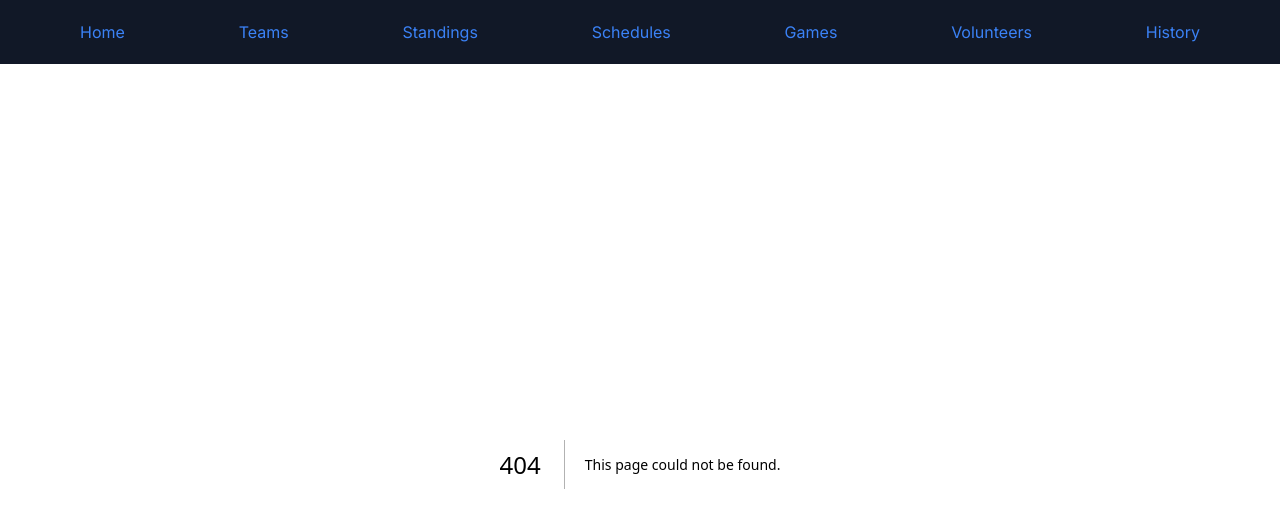
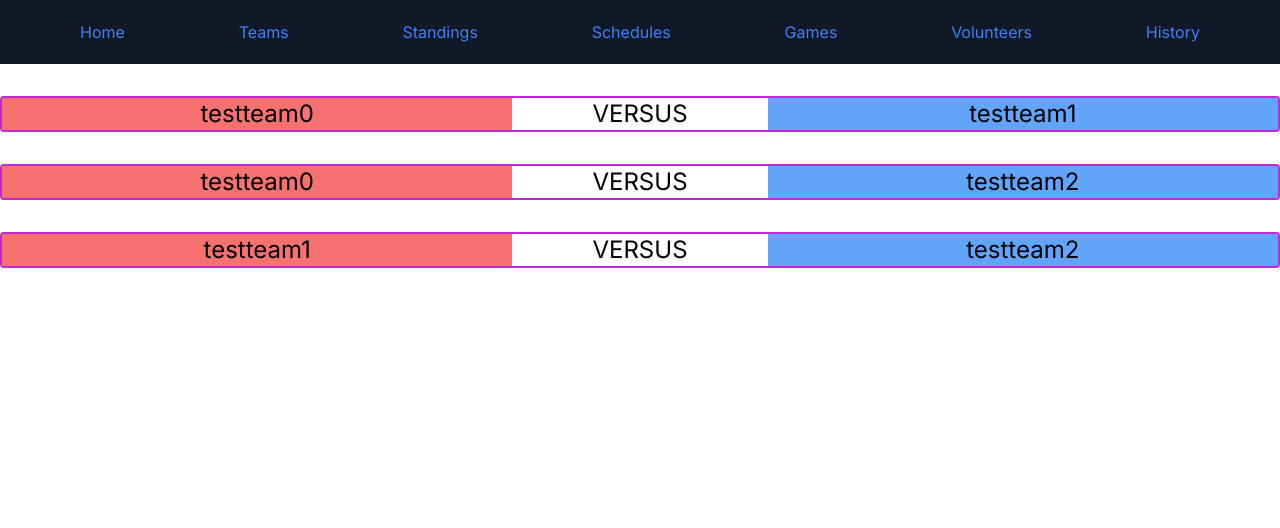
Before and after one commit to monkey-bug/retroolympics-www, a Next.js app in the folder frontend/: page /betting in a window 1280 px wide. Before the commit this address had no page. Shown: the top 528 px of the page. Built offline with nearby package versions, Linux system fonts and the light colour scheme.

Commit message:
added betting page

```diff
--- /dev/null
+++ b/frontend/src/app/betting/matchCard.tsx
@@ -0,0 +1,20 @@
+import { Team } from "./teams"
+import { Match } from "./matches"
+
+export default function matchCard(match: Match){
+
+    return (
+        <div className="max-w-2xl rounded lg:max-w-full flex text-center border-2 border-fuchsia-600 mt-8">
+            <div className="w-2/5 bg-red-400">
+                <span>{match.teams[0].name}</span>
+            </div>
+            <div className="w-1/5">
+                <span>VERSUS</span>
+            </div>
+            <div className="w-2/5 bg-blue-400">
+                <span>{match.teams[1].name}</span>
+            </div>
+
+        </div>
+    )
+}
--- /dev/null
+++ b/frontend/src/app/betting/matches.tsx
@@ -0,0 +1,17 @@
+import { Team, teams } from "./teams"
+interface Match{
+    id: number,
+    teams: [Team, Team]
+}
+const matches: Match[] = [
+    { "id" : 0, teams: [teams[0],teams[1]]},
+    { "id" : 1, teams: [teams[0],teams[2]]},
+    { "id" : 2, teams: [teams[1],teams[2]]}
+]
+
+
+
+
+
+export {matches};
+export type {Match};
--- /dev/null
+++ b/frontend/src/app/betting/page.tsx
@@ -0,0 +1,32 @@
+import { Team, teams} from "./teams";
+import { matches } from "./matches";
+import matchCard from "./matchCard";
+export default function BettingPage(){
+
+
+    const matchesList = matches.map((element) => {
+        const undefinedTeam: Team = { "id": -1, "name" : "undefined team" }
+        var teamObject1 = teams.find((team) => team.id==element.teams[0]);
+        var teamObject2 = teams.find((team) => team.id==element.teams[1]);
+        if(teamObject1 === undefined){
+            teamObject1 = undefinedTeam;
+        }
+        if(teamObject2 === undefined){
+            teamObject2 = undefinedTeam;
+        }
+
+        return (
+
+                <div>
+                    {matchCard(element)}
+                </div>
+
+        )
+    })
+
+    return (
+        <div className="text-2xl">
+            {matchesList}
+        </div>
+    );
+}
--- /dev/null
+++ b/frontend/src/app/betting/teams.tsx
@@ -0,0 +1,14 @@
+interface Team{
+    id: number,
+    name: string
+}
+const teams:Team[] = [
+
+    { "id": 0, "name" : "testteam0" },
+    { "id": 1, "name" : "testteam1" },
+    { "id": 2, "name" : "testteam2" }
+
+]
+
+export {teams};
+export type {Team}
```
